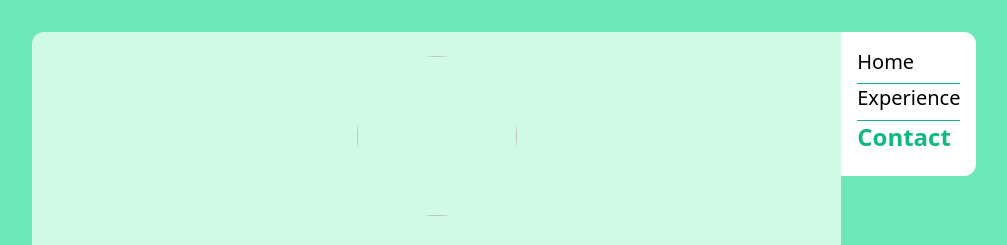
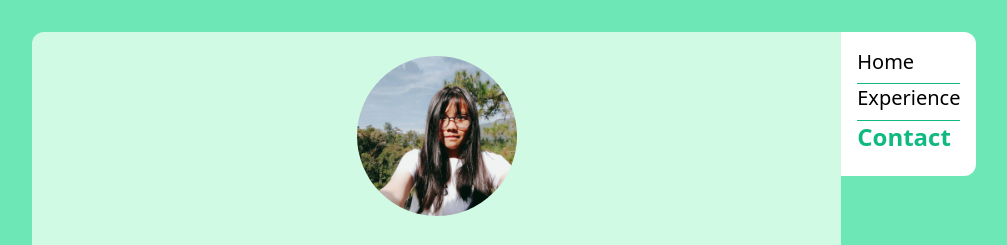
Before and after one commit to cpe-cmu-261207/lab-01-benyaKH, a plain HTML site: page cont.html in a window 1280 px wide. Shown: the top 245 px of the page, without its empty margins (96-1103 px from the left). Drawn offline with nearby package versions, Linux system fonts and the light colour scheme; the site is published under a folder, as on GitHub Pages, so addresses that start at the root find nothing.

Commit message:
แก้ไขภาพ

```diff
--- a/cont.html
+++ b/cont.html
@@ -16,7 +16,7 @@
 
             <div class="flex justify-between">
                 <div class="h-20 w-20"></div>
-                <img class="w-40 h-40 rounded-full" src="/img/me.jpg">
+                <img class="w-40 h-40 rounded-full" src="img/me.jpg">
                 <div class="h-20 w-20"></div>
             </div>
             <div class="bg-white p-4 rounded-md">
```
